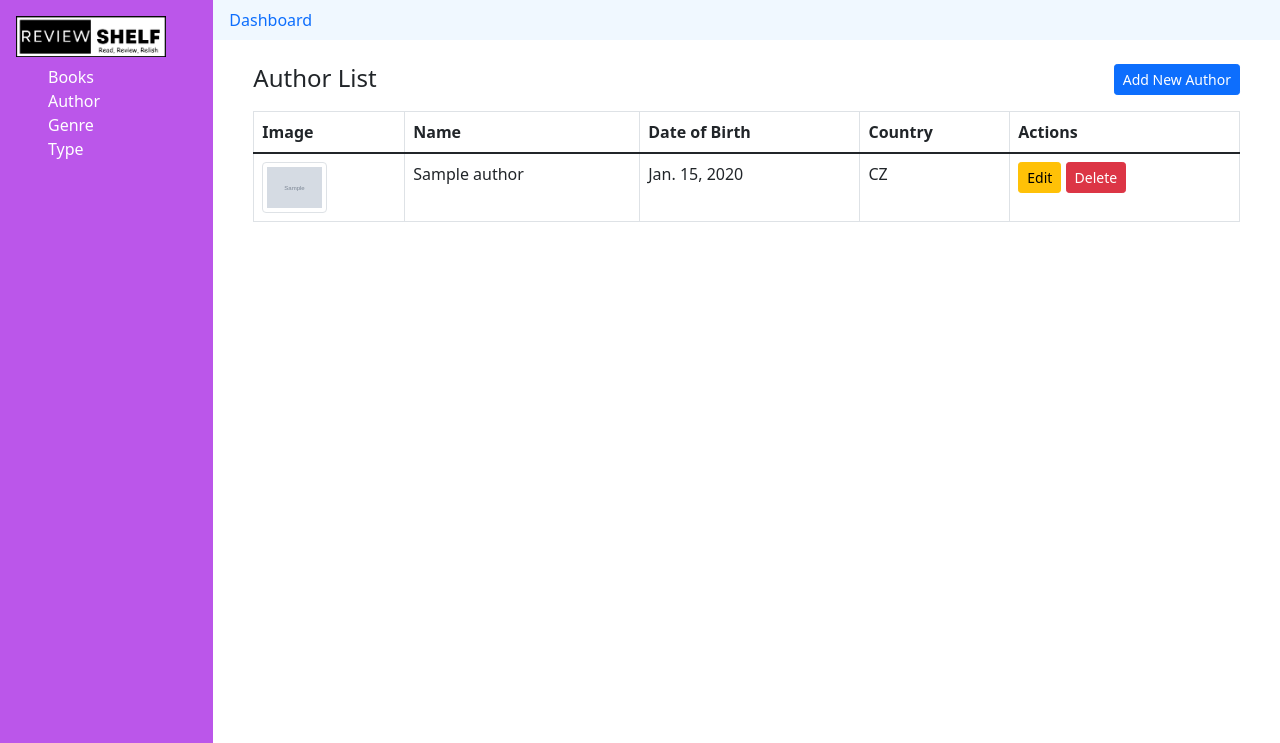
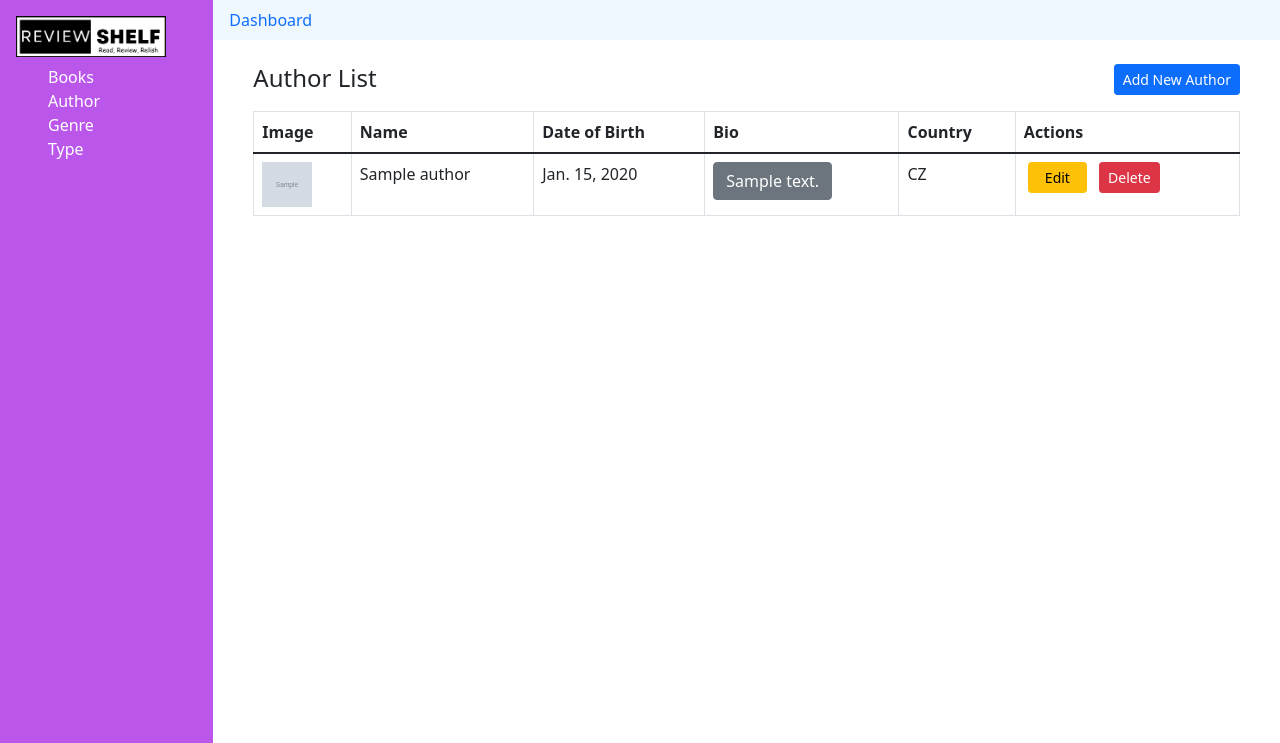
Before and after one commit to AR-Pial/review_shelf, a Django app: template templates/dashboard/author/author.html in a window 1280 px wide. Shown: the top 743 px of the page. Run offline with Django 5.2, Linux system fonts and the light colour scheme; the template is opened without the code that fills it: values that come from a table or form of the project are taken from there, others are empty; tables that the repository leaves empty hold one stand-in row (values such as "Sample post"); grey boxes marked "Sample" are stand-in pictures; some libraries are stand-ins or nearby versions.

Commit message:
author done

```diff
--- a/static/css/admin_style.css
+++ b/static/css/admin_style.css
@@ -22,3 +22,13 @@ a{
 .admin-sidebar-menu ul{
  list-style-type: none !important;
 }
+
+/* ------------- */
+.img-thumb-1{
+    width: 50px;
+    height: 45px;
+}
+
+.tooltip-inner {
+    max-width: 285px !important;
+}
--- a/templates/dashboard/author/author.html
+++ b/templates/dashboard/author/author.html
@@ -17,6 +17,7 @@
                     <th>Image</th>
                     <th>Name</th>
                     <th>Date of Birth</th>
+                    <th>Bio</th>
                     <th>Country</th>
                     <th>Actions</th>
                 </tr>
@@ -26,19 +27,24 @@
                 <tr>
                     <td>
                         {% if author.image %}
-                            <img src="{{ author.image.url }}" alt="Author Image" class="img-thumbnail" width="65">
+                            <img src="{{ author.image.url }}" alt="Author Image" class="img-thumb-1">
                         {% else %}
                             <span>No Image</span>
                         {% endif %}
                     </td>
                     <td>{{ author.name }}</td>
                     <td>{{ author.dob }}</td>
+                    <td>
+                        <button type="button" class="btn btn-secondary" data-bs-toggle="tooltip" data-bs-placement="top"  title="{{ author.bio }}">
+                            {{ author.bio|truncatewords:4 }}
+                        </button>
+                    </td>
                     <td>{{ author.country }}</td>
                     <td>
-                        <button class="btn btn-sm btn-warning edit-btn" data-id="{{ author.uuid }}" data-url="{% url 'author_edit' author.uuid %}">
+                        <button class="btn btn-sm btn-warning px-3 edit-btn mx-1" data-id="{{ author.uuid }}" data-url="{% url 'author_edit' author.uuid %}">
                             Edit
                         </button>
-                        <form method="POST" action="{% url 'author_delete' author.uuid %}" class="d-inline delete-form">
+                        <form method="POST" action="{% url 'author_delete' author.uuid %}" class="d-inline mx-1 delete-form">
                             {% csrf_token %}
                             <button type="submit" class="btn btn-danger btn-sm">
                                 Delete
@@ -105,10 +111,24 @@
                     type: 'GET',
                     success: function(response) {
                         // Populate the form fields with the author's data
-                        $('#editForm [name="uuid"]').val(response.uuid);
-                        $('#editForm [name="name"]').val(response.name);
-                        $('#editForm [name="dob"]').val(response.dob);
-                        $('#editForm [name="country"]').val(response.country);
+                        console.log(response)
+                        $('#editForm').find('#uuid').val(response.uuid);
+                        $('#editForm').find('#id_name').val(response.name);
+                        $('#editForm').find('#id_dob').val(response.dob);
+                        $('#editForm').find('#id_bio').val(response.bio);
+                        $('#editForm').find('#id_country').val(response.country);
+
+                        if (response.image) {
+                            // If an image exists, display it below the image input field
+                            $('#editImagePreview').html(
+                                `<img src="${response.image}" alt="Current Image" class="img-thumb-1 py-1">`
+                            );
+                        } else {
+                            // Clear the image preview if no image exists
+                            $('#imagePreview').html('');
+                        }
+
+                        $('#editForm').attr('action', url);
 
                         // Show the modal only after data is fetched
                         $('#editModal').modal('show');
@@ -119,7 +139,38 @@
                 });
             });
 
+            $('#editForm').on('submit', function (event) {
+                event.preventDefault(); // Prevent default form submission
 
+                var form = $(this);
+                var formData = new FormData(form[0]); // Serialize form data
+                var url = form.attr('action'); // Get the action URL
+
+                $.ajax({
+                    url: url,
+                    type: 'POST',
+                    data: formData,
+                    processData: false, // Don't process the data
+                    contentType: false, // Let jQuery handle content type
+                    success: function (response) {
+                        $('#editModal').modal('hide'); // Hide the modal on success
+                        location.reload(); // Reload the page or dynamically update the table
+                    },
+                    error: function (response) {
+                        if (response.responseJSON && response.responseJSON.errors) {
+                            // Clear previous errors
+                            $('.text-danger').empty();
+
+                            // Display new errors
+                            $.each(response.responseJSON.errors, function (field, errors) {
+                                $('#edit-' + field + '-error').html(errors.join('<br>'));
+                            });
+
+                            toastr.error('Failed to update author. Please check the errors and try again.');
+                        }
+                    }
+                });
+            });
 
         });
     </script>
--- a/templates/dashboard/author/editModal.html
+++ b/templates/dashboard/author/editModal.html
@@ -15,8 +15,12 @@
                     {% for field in edit_form %}
                         <div class="mb-3">
                             {{ field|as_crispy_field }}
-                            <div class="text-danger" id="{{ field.name }}-error"></div>
+                            <div class="text-danger" id="edit-{{ field.name }}-error"></div>
                         </div>
+
+                        {% if field.name == "image" %}
+                            <div id="editImagePreview"></div>
+                        {% endif %}
                     {% endfor %}
                 </div>
                 <div class="modal-footer">
--- a/templates/dashboard/dashboard_base.html
+++ b/templates/dashboard/dashboard_base.html
@@ -71,6 +71,11 @@
                     toastr["{{ message.tags }}"]("{{ message }}");
                 {% endfor %}
             {% endif %}
+
+            var tooltipTriggerList = [].slice.call(document.querySelectorAll('[data-bs-toggle="tooltip"]'))
+            var tooltipList = tooltipTriggerList.map(function (tooltipTriggerEl) {
+            return new bootstrap.Tooltip(tooltipTriggerEl)
+            })
         });
     </script>
     {% block script %}
```
Also changed, not shown: admin_panel/views.py (+20 -8 lines).
